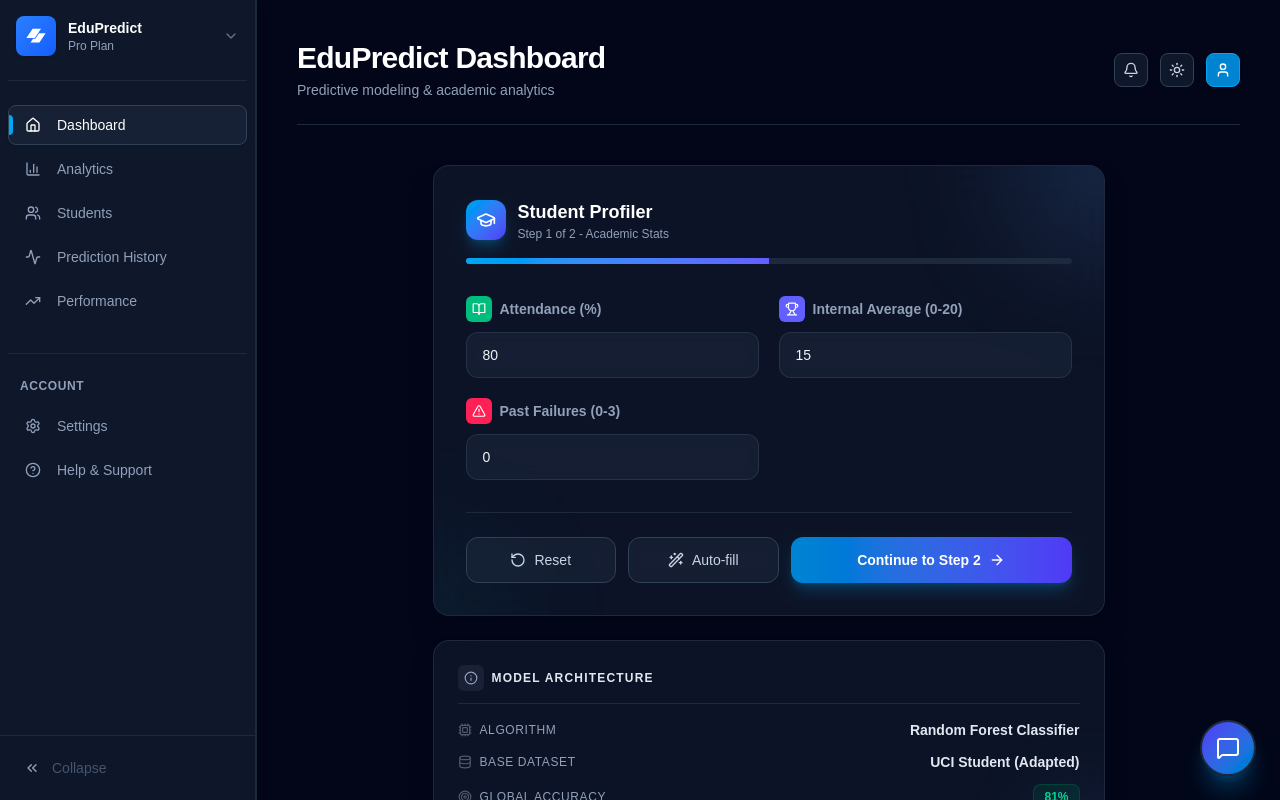
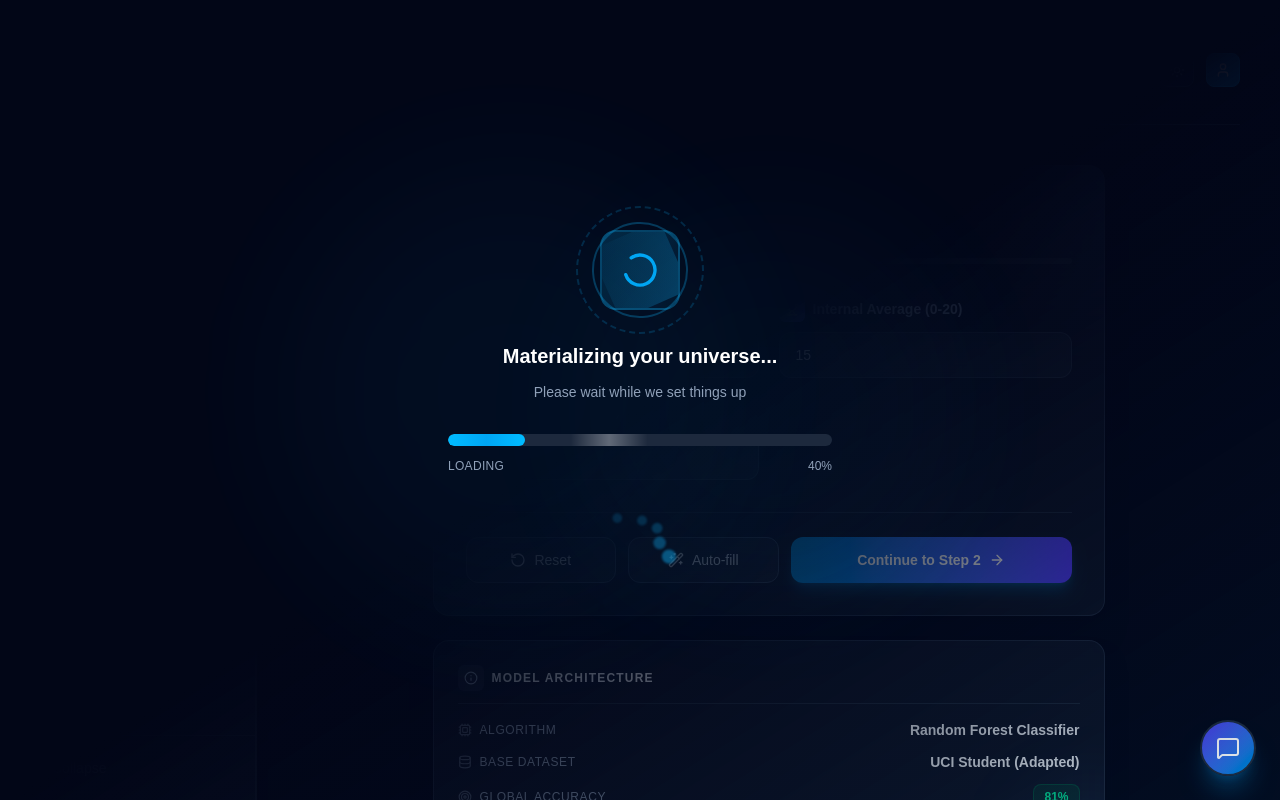
Before and after one commit to baymax-14/student-performance, a React (Vite) app in the folder student-performance-frontend/: page / in a window 1280 px wide. Both pictures are taken after typing "name@example.com", "Sample123" into the empty fields and a click on the button "Sign in". Shown: the top 800 px of the page. Built offline with nearby package versions, Linux system fonts and the light colour scheme.

Commit message:
update login

```diff
--- a/student-performance-frontend/src/App.jsx
+++ b/student-performance-frontend/src/App.jsx
@@ -15,6 +15,7 @@ import SettingsPage from './components/pages/SettingsPage'
 import HelpPage from './components/pages/HelpPage'
 import StudentsDirectoryPage from './components/pages/StudentsDirectoryPage'
 import Chatbot from './components/Chatbot'
+import LoadingScreen from './components/LoadingScreen'
 import { Sun, Moon, Bell, User, LogOut, X, Menu } from 'lucide-react'
 import { Toaster } from 'react-hot-toast'
 
@@ -38,6 +39,7 @@ function App() {
   // Auth state
   const [isAuthenticated, setIsAuthenticated] = useState(false)
   const [userEmail, setUserEmail] = useState('')
+  const [showLoadingScreen, setShowLoadingScreen] = useState(false)
 
   // Header dropdown state
   const [showNotifications, setShowNotifications] = useState(false)
@@ -67,6 +69,7 @@ function App() {
   const handleLogin = ({ email }) => {
     setUserEmail(email);
     setIsAuthenticated(true);
+    setShowLoadingScreen(true);
   };
 
   const handleLogout = () => {
@@ -74,6 +77,7 @@ function App() {
     setUserEmail('');
     setShowUserMenu(false);
     setActivePage('Dashboard');
+    setShowLoadingScreen(false);
   };
 
   const handlePredict = async (formData) => {
@@ -173,6 +177,11 @@ function App() {
 
   return (
     <div className={`flex min-h-screen w-full transition-colors duration-500 ${isDark ? 'dark bg-slate-950 text-slate-50' : 'bg-slate-50 text-slate-900'}`}>
+      <AnimatePresence>
+        {showLoadingScreen && (
+          <LoadingScreen onComplete={() => setShowLoadingScreen(false)} />
+        )}
+      </AnimatePresence>
       <Toaster
         position="top-right"
         toastOptions={{
--- /dev/null
+++ b/student-performance-frontend/src/components/LoadingScreen.jsx
@@ -0,0 +1,251 @@
+import { useEffect, useState } from "react"
+import { motion } from "framer-motion"
+import { CheckCircle2, Loader2, Sparkles, Zap } from "lucide-react"
+
+const loadingMessages = [
+  "Initiating quantum handshake...",
+  "Materializing your universe...",
+  "Syncing neural pathways...",
+  "Calibrating reality matrix...",
+  "Unlocking dimensions...",
+]
+
+const opacity = {
+  initial: {
+    opacity: 0,
+  },
+  enter: {
+    opacity: 1,
+    transition: { duration: 0.5 },
+  },
+  exit: {
+    opacity: 0,
+    transition: { duration: 0.3 },
+  },
+}
+
+const slideUp = {
+  initial: {
+    y: 0,
+  },
+  exit: {
+    y: "-100%",
+    transition: { duration: 0.8, ease: [0.76, 0, 0.24, 1] },
+  },
+}
+
+const progressBar = {
+  initial: {
+    width: "0%",
+  },
+  animate: {
+    width: "100%",
+    transition: { duration: 4.2, ease: "easeInOut" },
+  },
+}
+
+export default function LoadingScreen({ onComplete }) {
+  const [messageIndex, setMessageIndex] = useState(0)
+  const [isComplete, setIsComplete] = useState(false)
+  const [isExiting, setIsExiting] = useState(false)
+
+  useEffect(() => {
+    if (messageIndex < loadingMessages.length - 1) {
+      const timer = setTimeout(() => {
+        setMessageIndex(messageIndex + 1)
+      }, 700)
+      return () => clearTimeout(timer)
+    } else {
+      const completeTimer = setTimeout(() => {
+        setIsComplete(true)
+        setTimeout(() => {
+          setIsExiting(true)
+          setTimeout(() => {
+            if (onComplete) onComplete()
+          }, 800)
+        }, 700)
+      }, 700)
+      return () => clearTimeout(completeTimer)
+    }
+  }, [messageIndex, onComplete])
+
+  return (
+    <motion.div
+      variants={slideUp}
+      initial="initial"
+      animate={isExiting ? "exit" : "initial"}
+      className="fixed inset-0 w-screen h-screen flex items-center justify-center bg-gradient-to-br from-background via-background to-primary/5 z-[99999]"
+      style={{ backgroundColor: 'var(--background)' }}
+    >
+      {/* Background animated gradient orbs */}
+      <div className="absolute inset-0 overflow-hidden">
+        <motion.div
+          className="absolute top-1/4 left-1/4 w-96 h-96 bg-primary/10 rounded-full blur-3xl"
+          style={{ backgroundColor: 'rgba(14, 165, 233, 0.1)' }}
+          animate={{
+            scale: [1, 1.2, 1],
+            opacity: [0.3, 0.5, 0.3],
+          }}
+          transition={{ duration: 4, repeat: Infinity }}
+        />
+        <motion.div
+          className="absolute bottom-1/4 right-1/4 w-96 h-96 bg-primary/10 rounded-full blur-3xl"
+          style={{ backgroundColor: 'rgba(14, 165, 233, 0.1)' }}
+          animate={{
+            scale: [1.2, 1, 1.2],
+            opacity: [0.5, 0.3, 0.5],
+          }}
+          transition={{ duration: 4, repeat: Infinity }}
+        />
+      </div>
+      <div className="relative w-full max-w-md px-8">
+        <motion.div
+          variants={opacity}
+          initial="initial"
+          animate="enter"
+          className="flex flex-col items-center space-y-8"
+        >
+          {/* Logo/Brand Area with Orbital Animation */}
+          <div className="relative">
+            {/* Outer orbit rings */}
+            {!isComplete && (
+              <>
+                <motion.div
+                  className="absolute inset-0 w-32 h-32 -translate-x-6 -translate-y-6"
+                  animate={{ rotate: 360 }}
+                  transition={{ duration: 8, repeat: Infinity, ease: "linear" }}
+                >
+                  <div className="w-full h-full rounded-full border-2 border-primary/20 border-dashed" style={{ borderColor: 'rgba(14, 165, 233, 0.2)' }} />
+                </motion.div>
+                <motion.div
+                  className="absolute inset-0 w-24 h-24 -translate-x-2 -translate-y-2"
+                  animate={{ rotate: -360 }}
+                  transition={{ duration: 5, repeat: Infinity, ease: "linear" }}
+                >
+                  <div className="w-full h-full rounded-full border-2 border-primary/30" style={{ borderColor: 'rgba(14, 165, 233, 0.3)' }} />
+                </motion.div>
+              </>
+            )}
+
+            {/* Center logo with pulse effect */}
+            <motion.div
+              className="w-20 h-20 rounded-2xl flex items-center justify-center relative overflow-hidden"
+              style={{
+                background: 'linear-gradient(to bottom right, rgba(14, 165, 233, 0.2), rgba(14, 165, 233, 0.05))',
+                border: '2px solid rgba(14, 165, 233, 0.3)'
+              }}
+              animate={!isComplete ? {
+                boxShadow: [
+                  "0 0 0 0 rgba(14, 165, 233, 0.4)",
+                  "0 0 0 20px rgba(14, 165, 233, 0)",
+                  "0 0 0 0 rgba(14, 165, 233, 0)"
+                ]
+              } : {}}
+              transition={{ duration: 2, repeat: Infinity }}
+            >
+              {/* Gradient background animation */}
+              <motion.div
+                className="absolute inset-0"
+                style={{ background: 'linear-gradient(to bottom right, rgba(14, 165, 233, 0.3), transparent)' }}
+                animate={{ rotate: 360 }}
+                transition={{ duration: 3, repeat: Infinity, ease: "linear" }}
+              />
+
+              {isComplete ? (
+                <motion.div
+                  initial={{ scale: 0, rotate: -180 }}
+                  animate={{ scale: 1, rotate: 0 }}
+                  transition={{ type: "spring", stiffness: 200, damping: 15 }}
+                  className="z-10"
+                >
+                  <CheckCircle2 className="w-10 h-10 text-sky-500" />
+                </motion.div>
+              ) : (
+                <motion.div
+                  animate={{ rotate: 360 }}
+                  transition={{ duration: 2, repeat: Infinity, ease: "linear" }}
+                  className="z-10"
+                >
+                  <Loader2 className="w-10 h-10 text-sky-500" />
+                </motion.div>
+              )}
+            </motion.div>
+          </div>
+
+          {/* Loading Message */}
+          <div className="text-center space-y-3 min-h-[60px]">
+            <motion.h2
+              key={messageIndex}
+              initial={{ opacity: 0, y: 10 }}
+              animate={{ opacity: 1, y: 0 }}
+              exit={{ opacity: 0, y: -10 }}
+              className="text-xl font-semibold dark:text-white text-slate-900"
+            >
+              {isComplete ? "Ready!" : loadingMessages[messageIndex]}
+            </motion.h2>
+            <p className="text-sm dark:text-slate-400 text-slate-500">
+              {isComplete
+                ? "Taking you to your dashboard"
+                : "Please wait while we set things up"}
+            </p>
+          </div>
+
+          {/* Progress Bar with Glow Effect */}
+          <div className="w-full space-y-3">
+            <div className="relative h-3 bg-slate-200 dark:bg-slate-800 rounded-full overflow-hidden backdrop-blur-sm">
+              <motion.div
+                variants={progressBar}
+                initial="initial"
+                animate="animate"
+                className="h-full bg-gradient-to-r from-sky-400 via-sky-500 to-sky-400 rounded-full relative"
+              >
+                {/* Shimmer effect */}
+                <motion.div
+                  className="absolute inset-0 bg-gradient-to-r from-transparent via-white/30 to-transparent"
+                  animate={{ x: ["-100%", "200%"] }}
+                  transition={{ duration: 1.5, repeat: Infinity, ease: "linear" }}
+                />
+              </motion.div>
+            </div>
+            <div className="flex justify-between text-xs dark:text-slate-400 text-slate-500 font-medium">
+              <span className="tracking-wide">LOADING</span>
+              <motion.span
+                key={messageIndex}
+                initial={{ opacity: 0, scale: 0.8 }}
+                animate={{ opacity: 1, scale: 1 }}
+                className="tabular-nums"
+              >
+                {Math.min(((messageIndex + 1) / loadingMessages.length) * 100, 100).toFixed(0)}%
+              </motion.span>
+            </div>
+          </div>
+
+          {/* Floating Particles */}
+          {!isComplete && (
+            <div className="relative w-full h-16 flex items-center justify-center">
+              {[0, 1, 2, 3, 4].map((i) => (
+                <motion.div
+                  key={i}
+                  className="absolute w-3 h-3 rounded-full blur-[1px]"
+                  style={{ backgroundColor: 'rgba(14, 165, 233, 0.6)' }}
+                  animate={{
+                    y: [-20, 20, -20],
+                    x: [Math.sin(i) * 30, Math.cos(i) * 30, Math.sin(i) * 30],
+                    scale: [0.8, 1.2, 0.8],
+                    opacity: [0.3, 0.8, 0.3],
+                  }}
+                  transition={{
+                    duration: 3 + i * 0.5,
+                    repeat: Infinity,
+                    delay: i * 0.3,
+                    ease: "easeInOut",
+                  }}
+                />
+              ))}
+            </div>
+          )}
+        </motion.div>
+      </div>
+    </motion.div>
+  )
+}
```
